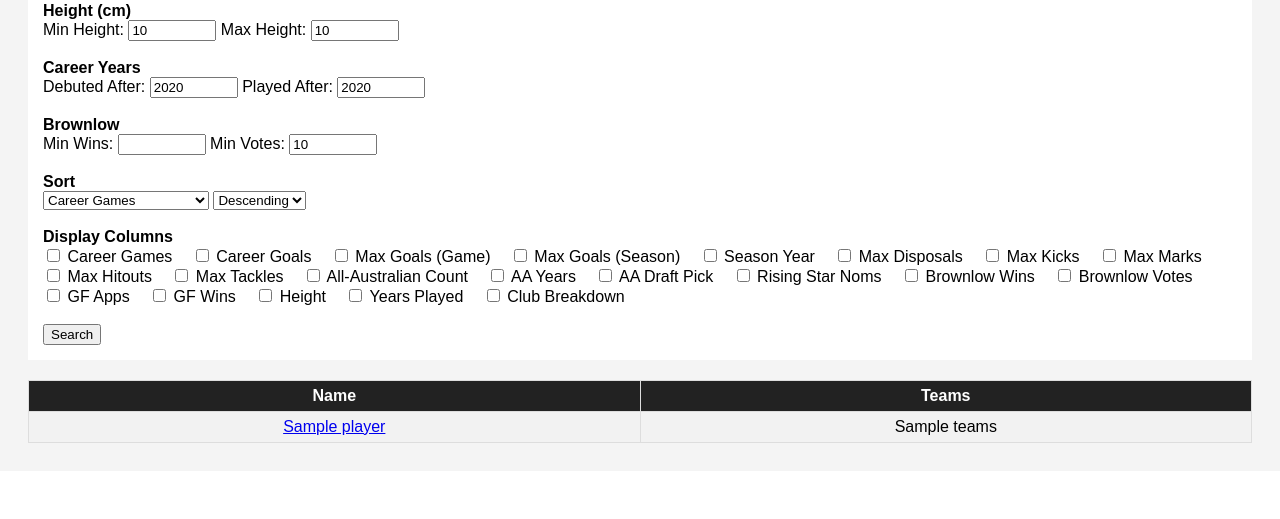
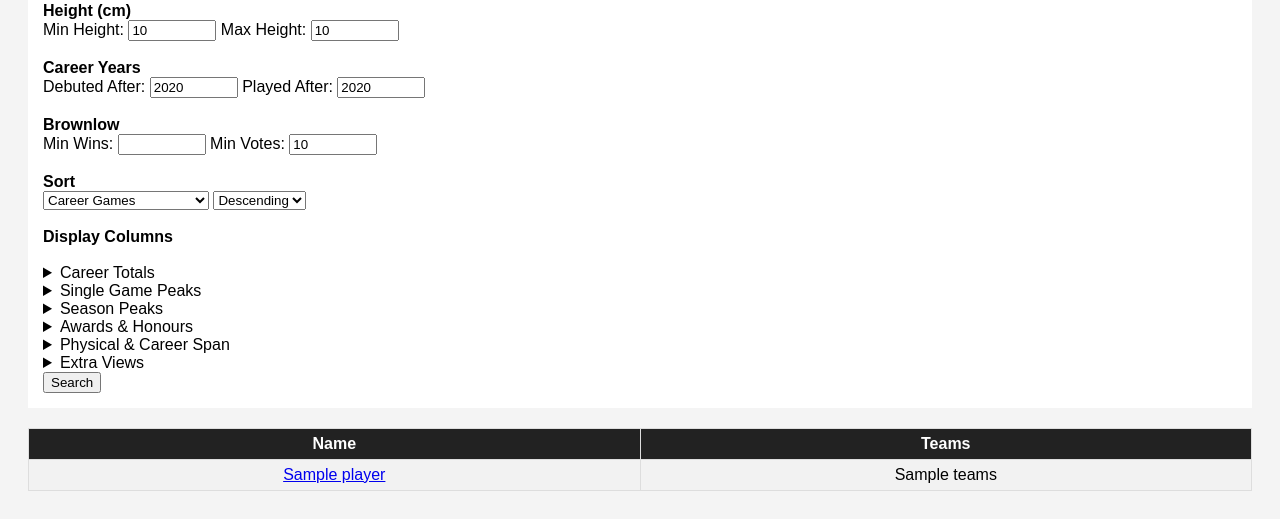
Before and after one commit to alexjvillani/afl-assistant, a Flask app: template Templates/index.html in a window 1280 px wide. Shown: the part 672-1191 px from the top of the page. Before the commit the page ends 1115 px from the top, so only its background shows below. Run offline with Flask 3, Linux system fonts and the light colour scheme; the template is opened without the code that fills it: most values are stand-ins (such as "Sample title", 1, 10 or a date in 2020).

Commit message:
Fixed GF Appearances, added drop downs for visible columns because god damn there's alot. also changed wording of a couple categories so MJ understands

```diff
--- a/Templates/index.html
+++ b/Templates/index.html
@@ -187,36 +187,64 @@ Min Votes:
 
 <br><br>
 
-<strong>Display Columns</strong><br>
+<strong>Display Columns</strong><br><br>
 
-<label><input type="checkbox" name="show_career_games" {% if visible.career_games %}checked{% endif %}> Career Games</label>
-<label><input type="checkbox" name="show_career_goals" {% if visible.career_goals %}checked{% endif %}> Career Goals</label>
-<label><input type="checkbox" name="show_max_goals_game" {% if visible.max_goals_game %}checked{% endif %}> Max Goals (Game)</label>
-<label><input type="checkbox" name="show_max_goals_season" {% if visible.max_goals_season %}checked{% endif %}> Max Goals (Season)</label>
-<label><input type="checkbox" name="show_max_goals_season_year" {% if visible.max_goals_season_year %}checked{% endif %}> Season Year</label>
-<label><input type="checkbox" name="show_max_disposals" {% if visible.max_disposals_game %}checked{% endif %}> Max Disposals</label>
-<label><input type="checkbox" name="show_max_kicks" {% if visible.max_kicks_game %}checked{% endif %}> Max Kicks</label>
+<details>
+<summary>Career Totals</summary>
+<div class="group">
+    <label><input type="checkbox" name="show_career_games" {% if visible.career_games %}checked{% endif %}> Games</label>
+    <label><input type="checkbox" name="show_career_goals" {% if visible.career_goals %}checked{% endif %}> Goals</label>
+</div>
+</details>
 
-<!-- ✅ ADDITIVE -->
-<label><input type="checkbox" name="show_max_marks_game" {% if visible.max_marks_game %}checked{% endif %}> Max Marks</label>
-<label><input type="checkbox" name="show_max_hitouts_game" {% if visible.max_hitouts_game %}checked{% endif %}> Max Hitouts</label>
-<label><input type="checkbox" name="show_max_tackles_game" {% if visible.max_tackles_game %}checked{% endif %}> Max Tackles</label>
+<details>
+<summary>Single Game Peaks</summary>
+<div class="group">
+    <label><input type="checkbox" name="show_max_goals_game" {% if visible.max_goals_game %}checked{% endif %}> Goals</label>
+    <label><input type="checkbox" name="show_max_disposals_game" {% if visible.max_disposals_game %}checked{% endif %}> Disposals</label>
+    <label><input type="checkbox" name="show_max_kicks_game" {% if visible.max_kicks_game %}checked{% endif %}> Kicks</label>
+    <label><input type="checkbox" name="show_max_marks_game" {% if visible.max_marks_game %}checked{% endif %}> Marks</label>
+    <label><input type="checkbox" name="show_max_hitouts_game" {% if visible.max_hitouts_game %}checked{% endif %}> Hitouts</label>
+    <label><input type="checkbox" name="show_max_tackles_game" {% if visible.max_tackles_game %}checked{% endif %}> Tackles</label>
+</div>
+</details>
 
+<details>
+<summary>Season Peaks</summary>
+<div class="group">
+    <label><input type="checkbox" name="show_max_goals_season" {% if visible.max_goals_season %}checked{% endif %}> Goals</label>
+    <label><input type="checkbox" name="show_max_goals_season_year" {% if visible.max_goals_season_year %}checked{% endif %}> Best Year for Goals</label>
+</div>
+</details>
+
+<details>
+<summary>Awards & Honours</summary>
+<div class="group">
     <label><input type="checkbox" name="show_all_aus" {% if visible.all_aus %}checked{% endif %}> All-Australian Count</label>
     <label><input type="checkbox" name="show_all_aus_years" {% if visible.all_aus_years %}checked{% endif %}> AA Years</label>
     <label><input type="checkbox" name="show_aa_draft_pick" {% if visible.aa_draft_pick %}checked{% endif %}> AA Draft Pick</label>
-
     <label><input type="checkbox" name="show_rs_noms" {% if visible.rs_noms %}checked{% endif %}> Rising Star Noms</label>
-
     <label><input type="checkbox" name="show_wins" {% if visible.brownlow_wins %}checked{% endif %}> Brownlow Wins</label>
     <label><input type="checkbox" name="show_votes" {% if visible.brownlow_votes %}checked{% endif %}> Brownlow Votes</label>
-<label><input type="checkbox" name="show_gf_apps" {% if visible.gf_appearances %}checked{% endif %}> GF Apps</label>
-<label><input type="checkbox" name="show_gf_wins" {% if visible.gf_wins %}checked{% endif %}> GF Wins</label>
+</div>
+</details>
+
+<details>
+<summary>Physical & Career Span</summary>
+<div class="group">
     <label><input type="checkbox" name="show_height" {% if visible.height %}checked{% endif %}> Height</label>
     <label><input type="checkbox" name="show_years" {% if visible.years %}checked{% endif %}> Years Played</label>
+</div>
+</details>
+
+<details>
+<summary>Extra Views</summary>
+<div class="group">
+    <label><input type="checkbox" name="show_gf_apps" {% if visible.gf_apps %}checked{% endif %}> GF Record</label>
+    <label><input type="checkbox" name="show_gf_wins" {% if visible.gf_wins %}checked{% endif %}> GF Wins</label>
     <label><input type="checkbox" name="show_club_stats" {% if visible.club_stats %}checked{% endif %}> Club Breakdown</label>
-
-<br><br>
+</div>
+</details>
 
 <button type="submit">Search</button>
 
@@ -232,7 +260,7 @@ Min Votes:
     {% if visible.career_goals %}<th>Goals</th>{% endif %}
     {% if visible.max_goals_game %}<th>Max G (Game)</th>{% endif %}
     {% if visible.max_goals_season %}<th>Max G (Season)</th>{% endif %}
-    {% if visible.max_goals_season_year %}<th>Season</th>{% endif %}
+    {% if visible.max_goals_season_year %}<th>Max G (Season Year)</th>{% endif %}
     {% if visible.max_disposals_game %}<th>Max D</th>{% endif %}
     {% if visible.max_kicks_game %}<th>Max K</th>{% endif %}
 
@@ -247,7 +275,7 @@ Min Votes:
     {% if visible.rs_noms %}<th>RS</th>{% endif %}
     {% if visible.brownlow_wins %}<th>BL Wins</th>{% endif %}
     {% if visible.brownlow_votes %}<th>BL Votes</th>{% endif %}
-    {% if visible.gf_appearances %}<th>GF Apps</th>{% endif %}
+    {% if visible.gf_apps %}<th>GF (W-D-L)</th>{% endif %}
     {% if visible.gf_wins %}<th>GF Wins</th>{% endif %}
     {% if visible.height %}<th>Height</th>{% endif %}
     {% if visible.years %}<th>Years</th>{% endif %}
@@ -293,7 +321,12 @@ Min Votes:
     {% endif %}
     {% if visible.brownlow_wins %}<td>{{ p['brownlow_wins'] }}</td>{% endif %}
     {% if visible.brownlow_votes %}<td>{{ p['brownlow_votes'] }}</td>{% endif %}
-    {% if visible.gf_appearances %}<td>{{ p['gf_appearances'] or 0 }}</td>{% endif %}
+    {% if visible.gf_apps %}
+    <td title="Wins-Draws-Losses">
+        {{ p['gf_wins'] or 0 }}-{{ p['gf_draws'] or 0 }}-{{ p['gf_losses'] or 0 }}
+    </td>
+    {% endif %}
+
     {% if visible.gf_wins %}<td>{{ p['gf_wins'] or 0 }}</td>{% endif %}
     {% if visible.height %}<td>{{ p['height'] or '' }}</td>{% endif %}
     {% if visible.years %}<td>{{ p['first_year'] }} - {{ p['last_year'] }}</td>{% endif %}
```
Lines whose indentation alone changed are shown as unchanged.
